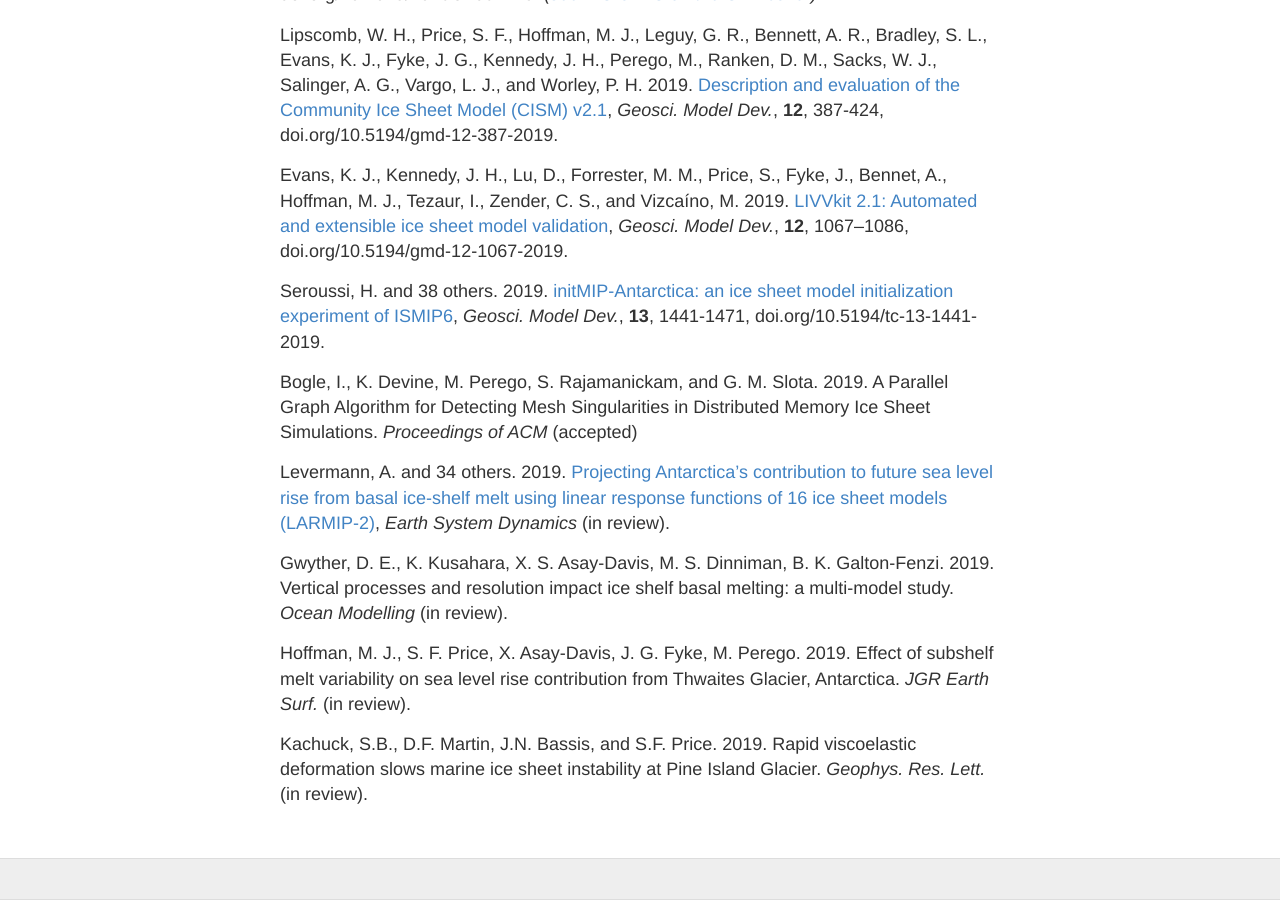
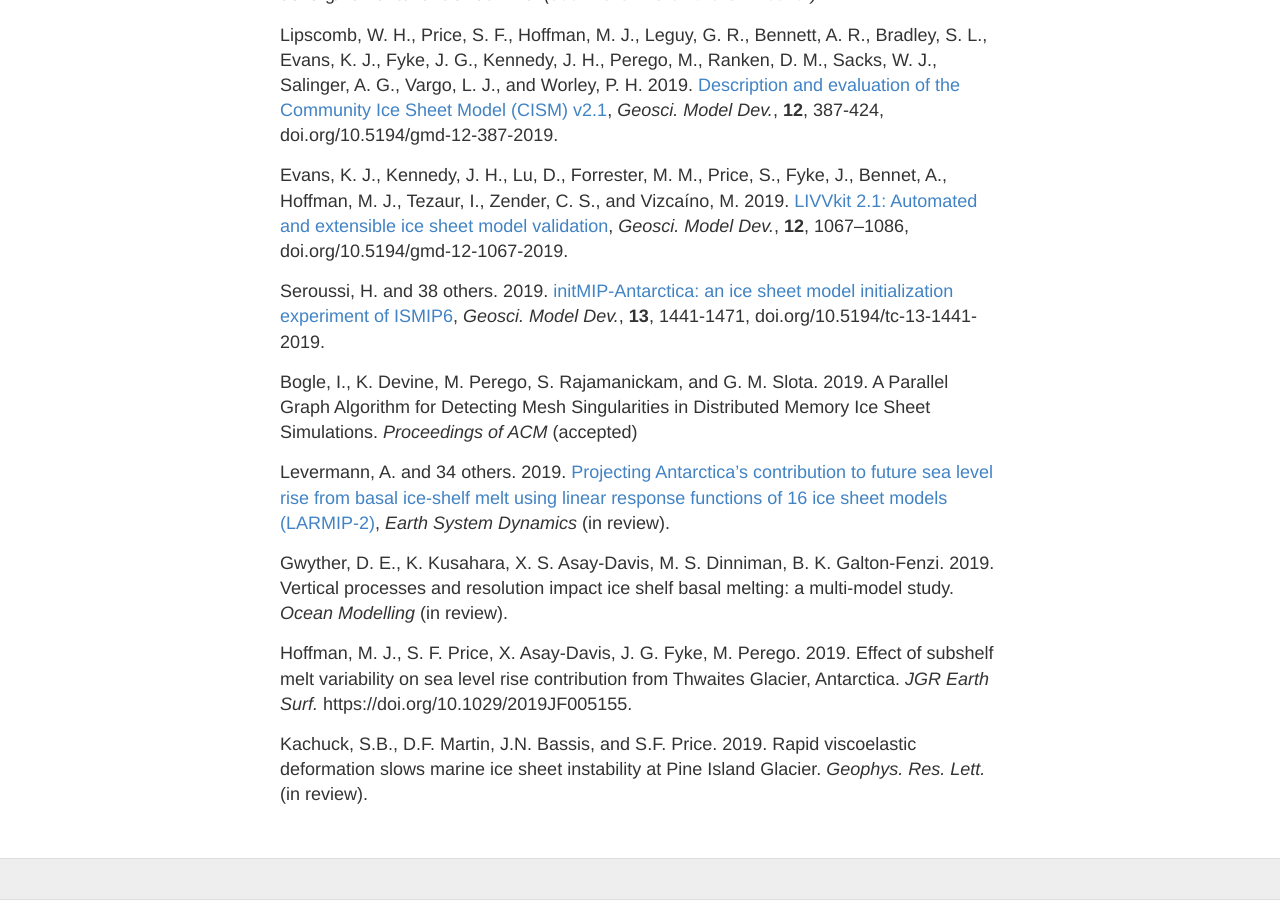
Before and after one commit to SLE-E3SM/SLE-E3SM.github.io, a Jekyll site: the page built from publications.md, in a window 1280 px wide and 900 px high, scrolled down 922 px. Built offline with Jekyll 4.4.1, drawn with Linux system fonts in a browser that asks for light colours.

Commit message:
Update publications.md

```diff
--- a/publications.md
+++ b/publications.md
@@ -28,6 +28,6 @@ Levermann, A. and 34 others. 2019. [Projecting  Antarctica’s  contribution  to
 
 Gwyther, D. E., K. Kusahara, X. S. Asay-Davis, M. S. Dinniman, B. K. Galton-Fenzi. 2019. Vertical processes and resolution impact ice shelf basal melting: a multi-model study. *Ocean Modelling* (in review).
 
-Hoffman, M. J., S. F. Price, X. Asay-Davis, J. G. Fyke, M. Perego. 2019. Effect of subshelf melt variability on sea level rise contribution from Thwaites Glacier, Antarctica. *JGR Earth Surf.* (in review).
+Hoffman, M. J., S. F. Price, X. Asay-Davis, J. G. Fyke, M. Perego. 2019. Effect of subshelf melt variability on sea level rise contribution from Thwaites Glacier, Antarctica. *JGR Earth Surf.* https://doi.org/10.1029/2019JF005155.
 
 Kachuck, S.B., D.F. Martin, J.N. Bassis, and S.F. Price. 2019. Rapid viscoelastic deformation slows marine ice sheet instability at Pine Island Glacier. *Geophys. Res. Lett.* (in review).
```
